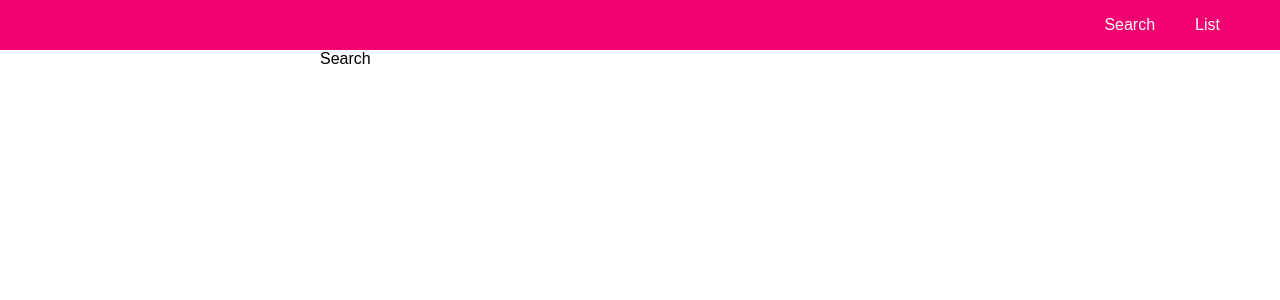
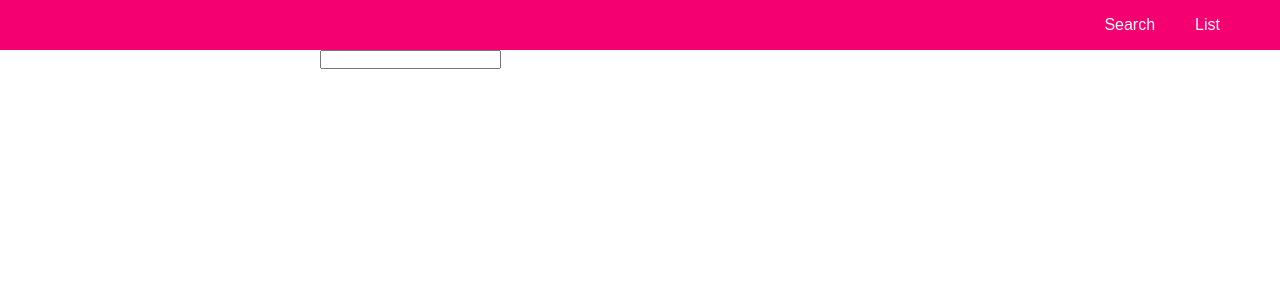
Before and after one commit to jrorsini/EnglishSearch, a React (Create React App) app: page /search in a window 1280 px wide. Shown: the top 300 px of the page. Built offline with nearby package versions, Linux system fonts and the light colour scheme.

Commit message:
Creating more search's components.

```diff
--- a/src/components/search.js
+++ b/src/components/search.js
@@ -1,9 +1,15 @@
-import React, { Component } from 'react';
+import React, { Component } from 'react'
+import SearchBar from './search/search-bar'
+import ExampleItem from './search/item'
 
 class Search extends Component {
 	render() {
-		return <div>Search</div>;
+		return (
+			<div>
+				<SearchBar />
+			</div>
+		)
 	}
 }
 
-export default Search;
+export default Search
--- a/src/component_search.js
+++ b/src/components/search/item.js
@@ -1,19 +1,9 @@
-import React from 'react'
-import ReactDOM from 'react-dom'
-
-/**
- * @class creates Search component.
- */
-export class Search extends React.Component {
-	render() {
-		return <input type="text" id="search_bar" />
-	}
-}
+import React, { Component } from 'react'
 
 /**
  * @class creates Result's example items.
  */
-export class ExampleItem extends React.Component {
+class ExampleItem extends Component {
 	constructor(props) {
 		super(props)
 	}
@@ -57,3 +47,5 @@ export class ExampleItem extends React.Component {
 		)
 	}
 }
+
+export default ExampleItem
--- a/src/components/search/search-bar.js
+++ b/src/components/search/search-bar.js
@@ -0,0 +1,12 @@
+import React, { Component } from 'react'
+
+/**
+ * @class creates Search component.
+ */
+class SearchBar extends React.Component {
+	render() {
+		return <input type="text" id="js-search_bar" />
+	}
+}
+
+export default SearchBar
```
